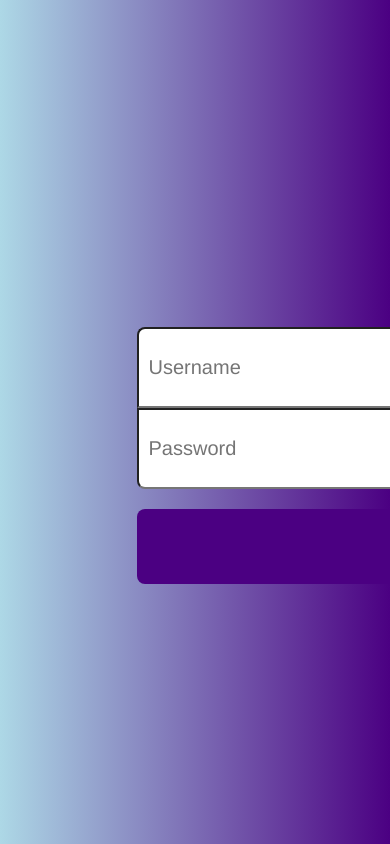
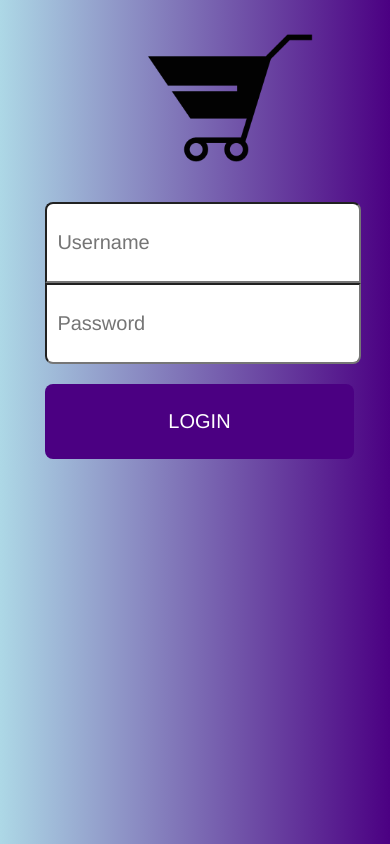
Before and after one commit to sravyakalva/PriceSavior, a plain HTML site: page Login.html in a window 390 px wide. Drawn offline with Linux system fonts and the light colour scheme.

Commit message:
Add files via upload
Changes made as of 9/10:

-Added logo
-Made login page responsive

```diff
--- a/Login.html
+++ b/Login.html
@@ -10,6 +10,7 @@
 <body>
 
 	<div class="divOutline">
+		<img src = "logo.png">
 		<input class="inputBox ub" type="text" placeholder="Username"/><br>
 		<input class="inputBox bb" type="text" placeholder="Password"/>
 
--- a/styleLogin.css
+++ b/styleLogin.css
@@ -1,20 +1,25 @@
 body{
  background: linear-gradient(-90deg, indigo, lightblue);
+}
+
+img{
+	height: 60%;
+	width: 60%;
+	padding-left: 70px;
+
 }
 
 .divOutline{
   text-align: center;
   height: 70%;
   width: 30%;
-
   margin: auto;
-  position: fixed;
   top: 0; left: 0; bottom: 0; right: 0;
 }
 
 /*defines size of white boxes*/
 .inputBox{
-	width:600px;
+	width:100%;
 	height: 75px;
 
 	font-size: 20px;
@@ -25,7 +30,6 @@ body{
 /*top rounded edges with added space*/
 .ub{
 	border-radius: 8px 8px 0px 0px;
-	margin-top: 200px;
 }
 
 /*bottom rounded edges with added space*/
@@ -41,7 +45,7 @@ body{
 	display: block;
 	height:75px;
 	line-height: 75px;
-	width: 615px;
+	width: 103%;
 	text-align: center;
 	margin-top: 20px;
 	border-radius: 8px 8px 8px 8px;
@@ -55,3 +59,21 @@ body{
 a:hover {
     background-color: skyblue;
 }
+
+
+@media(max-width: 800px){
+
+	.divOutline{
+		text-align: none;
+		width:80%;
+		height: 100%;
+		padding: auto;
+		margin:auto;
+	}
+
+	.ub{
+		margin-top: 10px;
+	}
+
+
+}
```
Also changed, not shown: logo.png (added).
